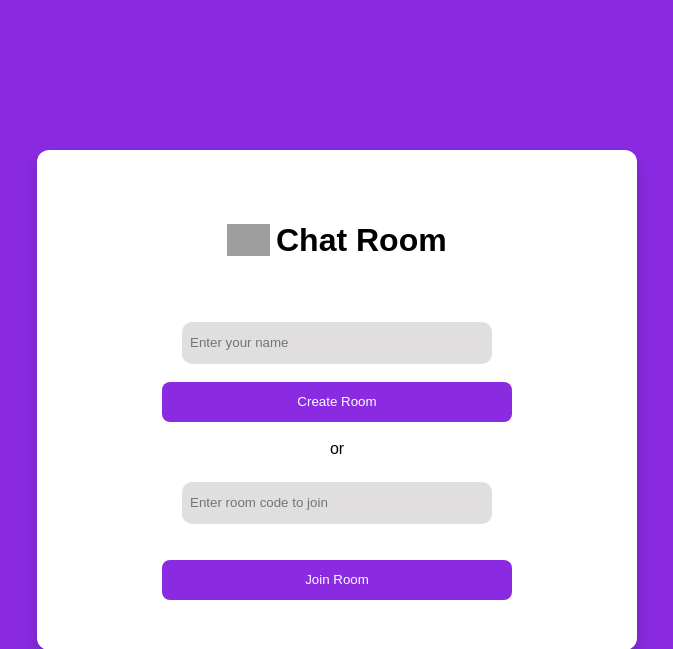
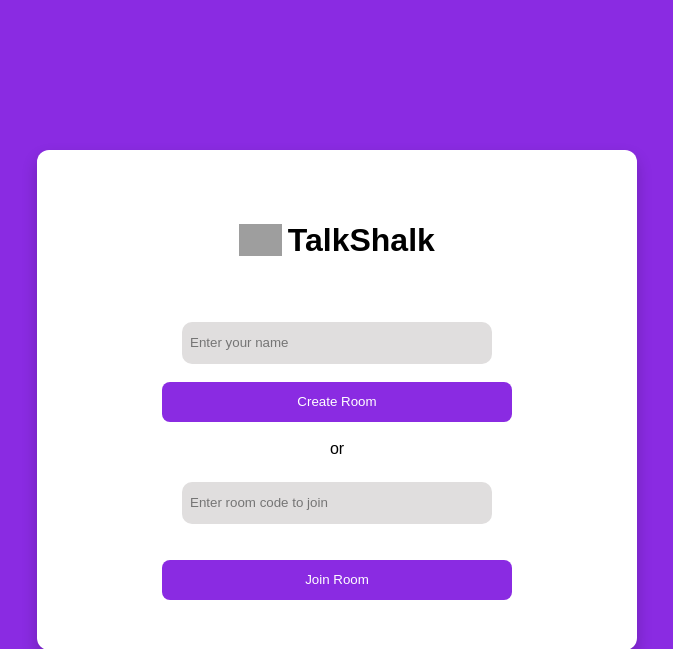
Before and after one commit to whereisalidev/Flask-Chat-Room, a Flask app: page / in a window 1280 px wide. Shown: the top 649 px of the page, without its empty margins (303-976 px from the left). Run offline with Flask 3, Linux system fonts and the light colour scheme; some libraries are stand-ins or nearby versions; grey boxes are pictures that could not be loaded.

Commit message:
Update home.html

```diff
--- a/templates/home.html
+++ b/templates/home.html
@@ -7,7 +7,7 @@
         <form action="" method="post">
             <div id="icon-nd-title">
                 <img style="height: 4vh;" src="{{ url_for('static', filename='assets/chat.png') }}" alt="chat_icon" srcset="">
-                <h1>Chat Room</h1>
+                <h1>TalkShalk</h1>
 
             </div>
             <br>
```
